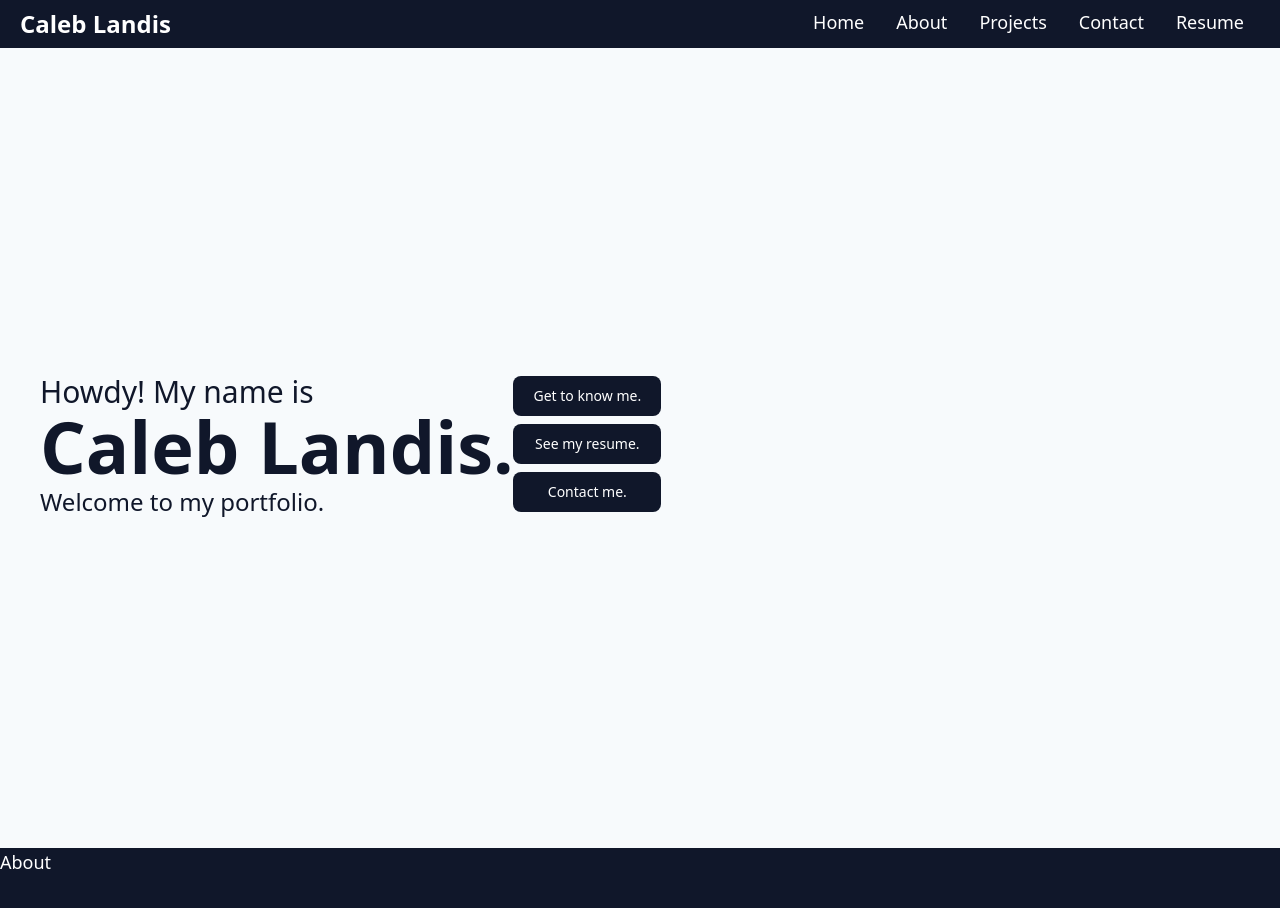
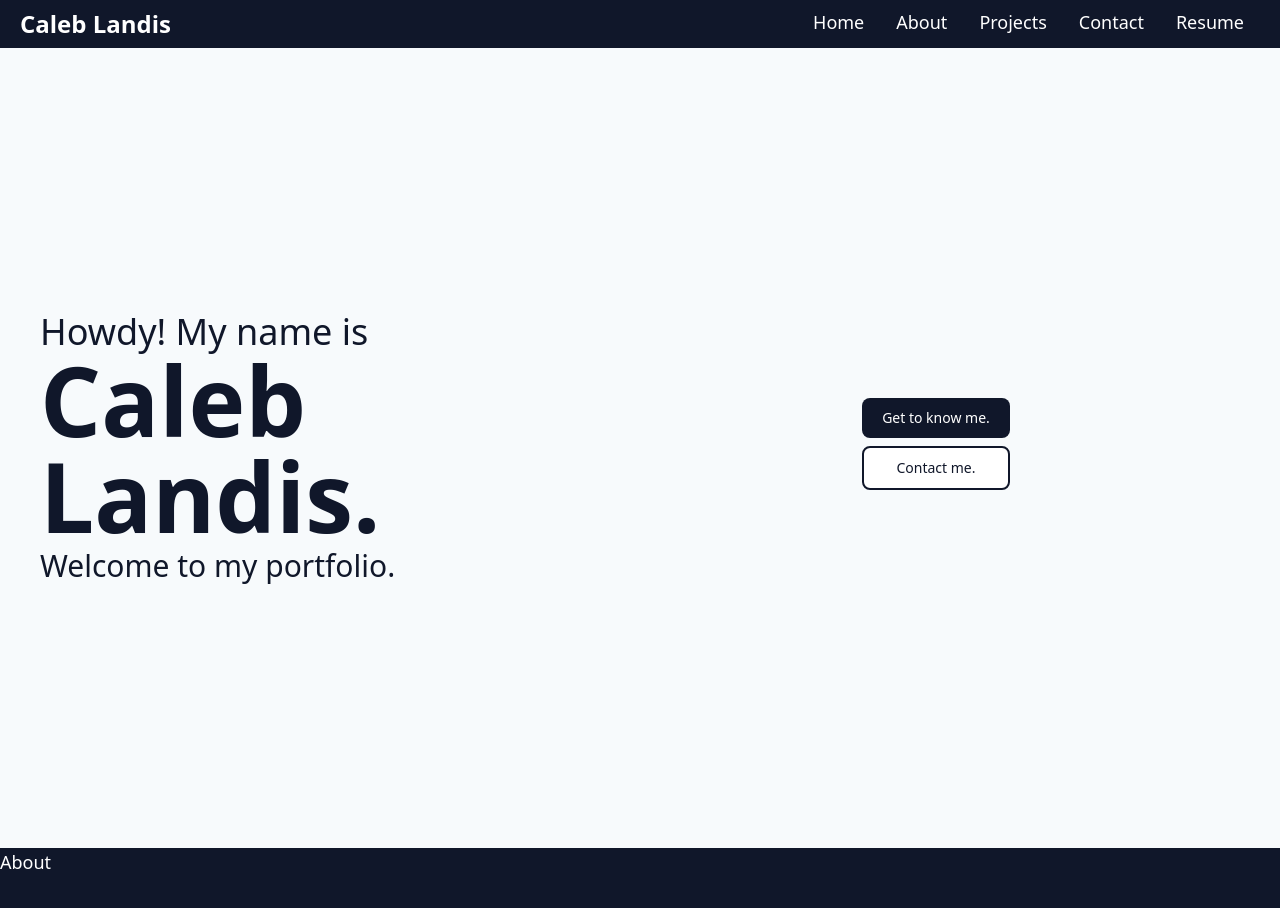
Before and after one commit to caleb765landis/Portfolio, a Next.js app: page / in a window 1280 px wide. Shown: the top 908 px of the page. Built offline with nearby package versions, Linux system fonts and the light colour scheme.

Commit message:
Finished first hero design

```diff
--- a/components/Header.jsx
+++ b/components/Header.jsx
@@ -41,31 +41,31 @@ export default function Header() {
             <nav className={!toggle ? "mobile-nav left-[-100%]" : "mobile-nav left-0"}>
                 <ul className="flex flex-col">
                     <li>
-                        <Link href="/">Home</Link>
+                        <Link onClick={handleToggle} href="/">Home</Link>
                     </li>
                     <li>
-                        <Link href="/about/">About</Link>
+                        <Link onClick={handleToggle} href="/about/">About</Link>
                     </li>
                     <li>
-                        <Link href="/projects/">Projects</Link>
+                        <Link onClick={handleToggle}href="/projects/">Projects</Link>
                     </li>
                     <li>
-                        <Link href="/contact/">Contact</Link>
+                        <Link onClick={handleToggle} href="/contact/">Contact</Link>
                     </li>
                     <li>
-                        <Link href="/resume/">Resume</Link>
+                        <Link onClick={handleToggle} href="/resume/">Resume</Link>
                     </li>
                     <li>
-                        <Link href="/resume/">- Summary</Link>
+                        <Link onClick={handleToggle} href="/resume/">- Summary</Link>
                     </li>
                     <li>
-                        <Link href="/resume/">- Skills & Tools</Link>
+                        <Link onClick={handleToggle} href="/resume/">- Skills & Tools</Link>
                     </li>
                     <li>
-                        <Link href="/resume/">- Experience</Link>
+                        <Link onClick={handleToggle} href="/resume/">- Experience</Link>
                     </li>
                     <li>
-                        <Link href="/resume/">- Education</Link>
+                        <Link onClick={handleToggle} href="/resume/">- Education</Link>
                     </li>
                 </ul>
             </nav>
--- a/components/home/Hero.jsx
+++ b/components/home/Hero.jsx
@@ -2,25 +2,24 @@ import Link from "next/link";
 
 export default function Hero() {
     return (
-    <>
-    <div id="hero" className="h-screen bg-secondary text-primary p-10 flex flex-wrap items-center">
-        <div class="flex flex-col">
-            <p className="text-3xl">Howdy! My name is</p>
-            <p className="text-7xl font-bold pb-1">Caleb Landis.</p>
-            <p className="text-2xl pb-1">Welcome to my portfolio.</p>
+    <section id="hero" className="h-screen bg-secondary text-primary p-10 grid md:grid-cols-2">
+        <div className="flex items-end md:justify-center md:items-center">
+            <div className="flex flex-col">
+                <p className="text-4xl">Howdy! My name is</p>
+                <p className="text-8xl font-bold pb-1">Caleb Landis.</p>
+                <p className="text-3xl pb-5 md:pb-0">Welcome to my portfolio.</p>
+            </div>
         </div>
-        <div class="flex flex-col">
-            <button type="button" class="text-white bg-primary hover:bg-accent focus:outline-none focus:ring-4 focus:ring-gray-300 font-medium rounded-lg text-sm px-5 py-2.5 mr-2 mb-2 dark:bg-gray-800 dark:hover:bg-gray-700 dark:focus:ring-gray-700 dark:border-gray-700">
-                <Link href="/#about">Get to know me.</Link>
-            </button>
-                    <button type="button" class="text-white bg-primary hover:bg-accent focus:outline-none focus:ring-4 focus:ring-gray-300 font-medium rounded-lg text-sm px-5 py-2.5 mr-2 mb-2 dark:bg-gray-800 dark:hover:bg-gray-700 dark:focus:ring-gray-700 dark:border-gray-700">
-                <Link href="/resume/">See my resume.</Link>
-            </button>
-                    <button type="button" class="text-white bg-primary hover:bg-accent focus:outline-none focus:ring-4 focus:ring-gray-300 font-medium rounded-lg text-sm px-5 py-2.5 mr-2 mb-2 dark:bg-gray-800 dark:hover:bg-gray-700 dark:focus:ring-gray-700 dark:border-gray-700">
-                <Link href="/resume/">Contact me.</Link>
-            </button>
+        <div className="md:flex md:justify-center md:items-center">
+            <div className="flex md:flex-col">
+                <button type="button" className="text-white bg-primary hover:bg-accent focus:outline-none focus:ring-4 focus:ring-gray-300 font-medium rounded-lg text-sm px-5 py-2.5 mr-2 mb-2 dark:bg-gray-800 dark:hover:bg-gray-700 dark:focus:ring-gray-700 dark:border-gray-700">
+                    <Link href="/#about">Get to know me.</Link>
+                </button>
+                <button type="button" className="text-primary bg-white border-2 border-primary hover:bg-accent focus:outline-none focus:ring-4 focus:ring-gray-300 font-medium rounded-lg text-sm px-5 py-2.5 mr-2 mb-2 dark:bg-gray-800 dark:hover:bg-gray-700 dark:focus:ring-gray-700 dark:border-gray-700">
+                    <Link href="/contact/">Contact me.</Link>
+                </button>
+            </div>
         </div>
-    </div>
-    </>
+    </section>
     );
 }
```
